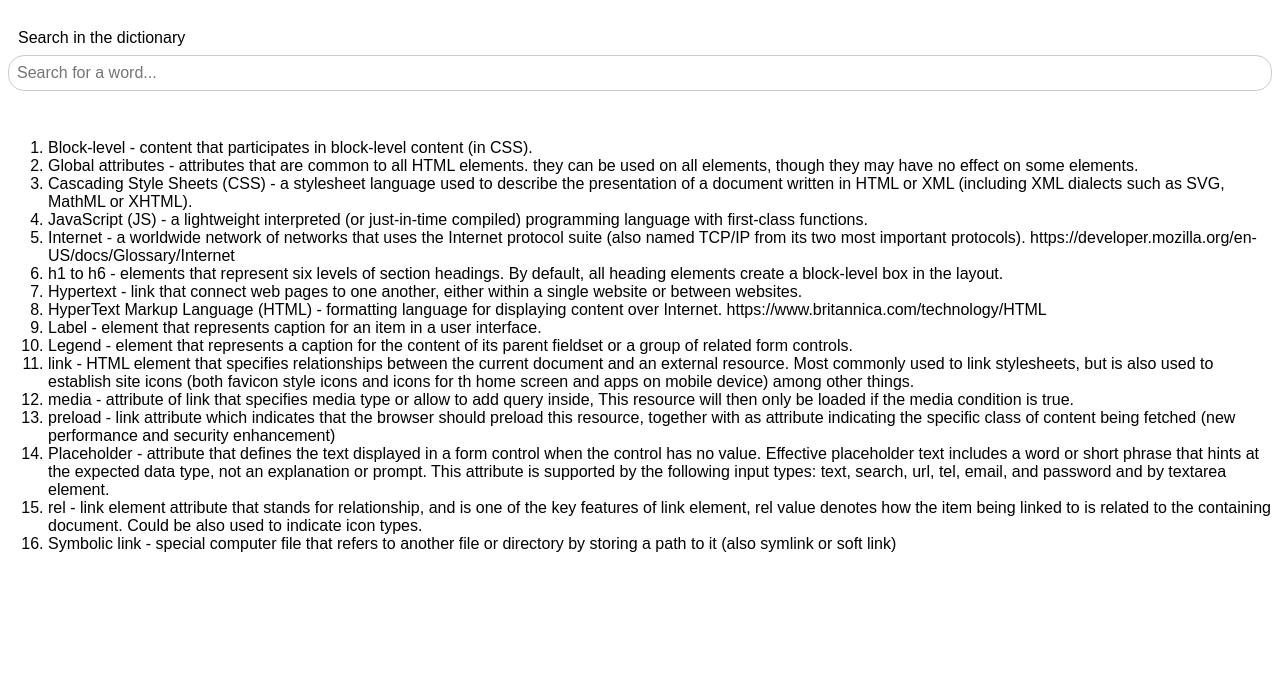
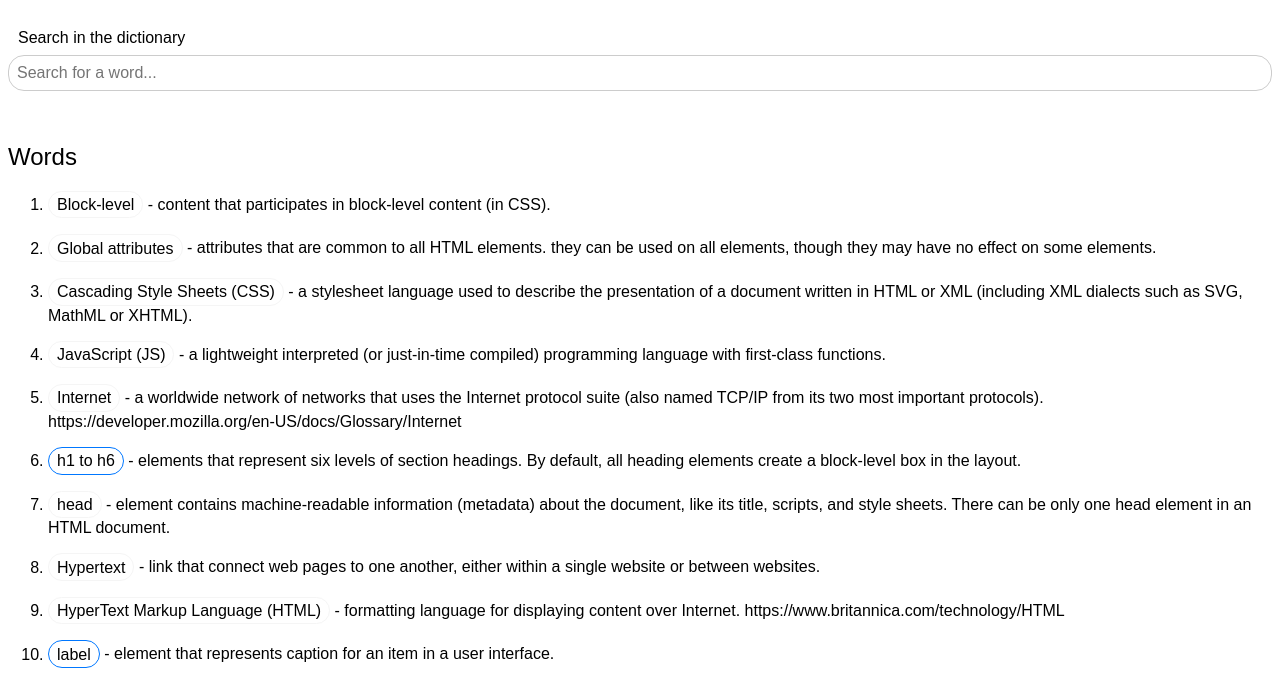
Before and after one commit to daugerd/frontenddictionary, a plain HTML site: page index.html in a window 1280 px wide. Shown: the part 111-792 px from the top of the page. Drawn offline with Linux system fonts and the light colour scheme.

Commit message:
add word styling

```diff
--- a/index.html
+++ b/index.html
@@ -5,7 +5,7 @@
     <meta name="viewport" content="width=device-width" />
     <title>Frontend Dictionary</title>
     <style>
-      body, h1 {
+      body, h1, h2, h3, h4, h5, h6 {
         font-family: sans-serif;
         font-weight: 300;
       }
@@ -48,8 +48,26 @@
         margin-left: 0.5rem;
       }
 
+      ol {
+        line-height: 1.2;
+        display: flex;
+        flex-direction: column;
+        gap: 1rem;
+      }
+
       .is-hidden {
         display: none;
+      }
+
+      .term {
+        display: inline-block;
+        border: 1px solid #f5f5f5;
+        padding: 0.2rem 0.5rem;
+        border-radius: 1rem;
+      }
+
+      .term-element {
+        border-color: #0077ff;
       }
 
       #logo {
@@ -77,24 +95,28 @@
         <input type="search" id="search" placeholder="Search for a word..."/>
       </label>
     </search>
-    <ol>
-      <li>Block-level - content that participates in block-level content (in CSS).</li>
-      <li>Global attributes - attributes that are common to all HTML elements. they can be used on all elements, though they may have no effect on some elements.</li>
-      <li>Cascading Style Sheets (CSS) - a stylesheet language used to describe the presentation of a document written in HTML or XML (including XML dialects such as SVG, MathML or XHTML).</li>
-      <li>JavaScript (JS) - a lightweight interpreted (or just-in-time compiled) programming language with first-class functions.</li>
-      <li>Internet -  a worldwide network of networks that uses the Internet protocol suite (also named TCP/IP from its two most important protocols). https://developer.mozilla.org/en-US/docs/Glossary/Internet</li>
-      <li>h1 to h6 - elements that represent six levels of section headings. By default, all heading elements create a block-level box in the layout.</li>
-      <li>Hypertext - link that connect web pages to one another, either within a single website or between websites.</li>
-      <li>HyperText Markup Language (HTML) - formatting language for displaying content over Internet. https://www.britannica.com/technology/HTML </li>
-      <li>Label - element that represents caption for an item in a user interface.</li>
-      <li>Legend - element that represents a caption for the content of its parent fieldset or a group of related form controls.</li>
-      <li>link - HTML element that specifies relationships between the current document and an external resource. Most commonly used to link stylesheets, but is also used to establish site icons (both favicon style icons and icons for th home screen and apps on mobile device) among other things.</li>
-      <li>media - attribute of link that specifies media type or allow to add query inside, This resource will then only be loaded if the media condition is true.</li>
-      <li>preload - link attribute which indicates that the browser should preload this resource, together with as attribute indicating the specific class of content being fetched (new performance and security enhancement)</li>
-      <li>Placeholder - attribute that defines the text displayed in a form control when the control has no value. Effective placeholder text includes a word or short phrase that hints at the expected data type, not an explanation or prompt. This attribute is supported by the following input types: text, search, url, tel, email, and password and by textarea element. </li>
-      <li>rel - link element attribute that stands for relationship, and is one of the key features of link element, rel value denotes how the item being linked to is related to the containing document. Could be also used to indicate icon types. </li>
-      <li>Symbolic link - special computer file that refers to another file or directory by storing a path to it (also symlink or soft link)</li>
-    </ol>
+    <section>
+      <h2>Words</h2>
+      <ol>
+        <li><div class="term">Block-level</div> - content that participates in block-level content (in CSS).</li>
+        <li><div class="term">Global attributes</div> - attributes that are common to all HTML elements. they can be used on all elements, though they may have no effect on some elements.</li>
+        <li><div class="term">Cascading Style Sheets (CSS)</div> - a stylesheet language used to describe the presentation of a document written in HTML or XML (including XML dialects such as SVG, MathML or XHTML).</li>
+        <li><div class="term">JavaScript (JS)</div> - a lightweight interpreted (or just-in-time compiled) programming language with first-class functions.</li>
+        <li><div class="term">Internet</div> -  a worldwide network of networks that uses the Internet protocol suite (also named TCP/IP from its two most important protocols). https://developer.mozilla.org/en-US/docs/Glossary/Internet</li>
+        <li><div class="term term-element">h1 to h6</div> - elements that represent six levels of section headings. By default, all heading elements create a block-level box in the layout.</li>
+        <li><div class="term">head</div> - element contains machine-readable information (metadata) about the document, like its title, scripts, and style sheets. There can be only one head element in an HTML document.</li>
+        <li><div class="term">Hypertext</div> - link that connect web pages to one another, either within a single website or between websites.</li>
+        <li><div class="term">HyperText Markup Language (HTML)</div> - formatting language for displaying content over Internet. https://www.britannica.com/technology/HTML </li>
+        <li><div class="term term-element">label</div> - element that represents caption for an item in a user interface.</li>
+        <li><div class="term term-element">legend</div> - element that represents a caption for the content of its parent fieldset or a group of related form controls.</li>
+        <li><div class="term term-element">link</div> - HTML element that specifies relationships between the current document and an external resource. Most commonly used to link stylesheets, but is also used to establish site icons (both favicon style icons and icons for th home screen and apps on mobile device) among other things.</li>
+        <li><div class="term">media</div> - attribute of link that specifies media type or allow to add query inside, This resource will then only be loaded if the media condition is true.</li>
+        <li><div class="term">preload</div> - link attribute which indicates that the browser should preload this resource, together with as attribute indicating the specific class of content being fetched (new performance and security enhancement)</li>
+        <li><div class="term">Placeholder</div> - attribute that defines the text displayed in a form control when the control has no value. Effective placeholder text includes a word or short phrase that hints at the expected data type, not an explanation or prompt. This attribute is supported by the following input types: text, search, url, tel, email, and password and by textarea element. </li>
+        <li><div class="term">rel</div> - link element attribute that stands for relationship, and is one of the key features of link element, rel value denotes how the item being linked to is related to the containing document. Could be also used to indicate icon types. </li>
+        <li><div class="term">Symbolic link</div> - special computer file that refers to another file or directory by storing a path to it (also symlink or soft link)</li>
+      </ol>
+    </section>
   <script>
         let words = document.querySelectorAll("li");
 
```
